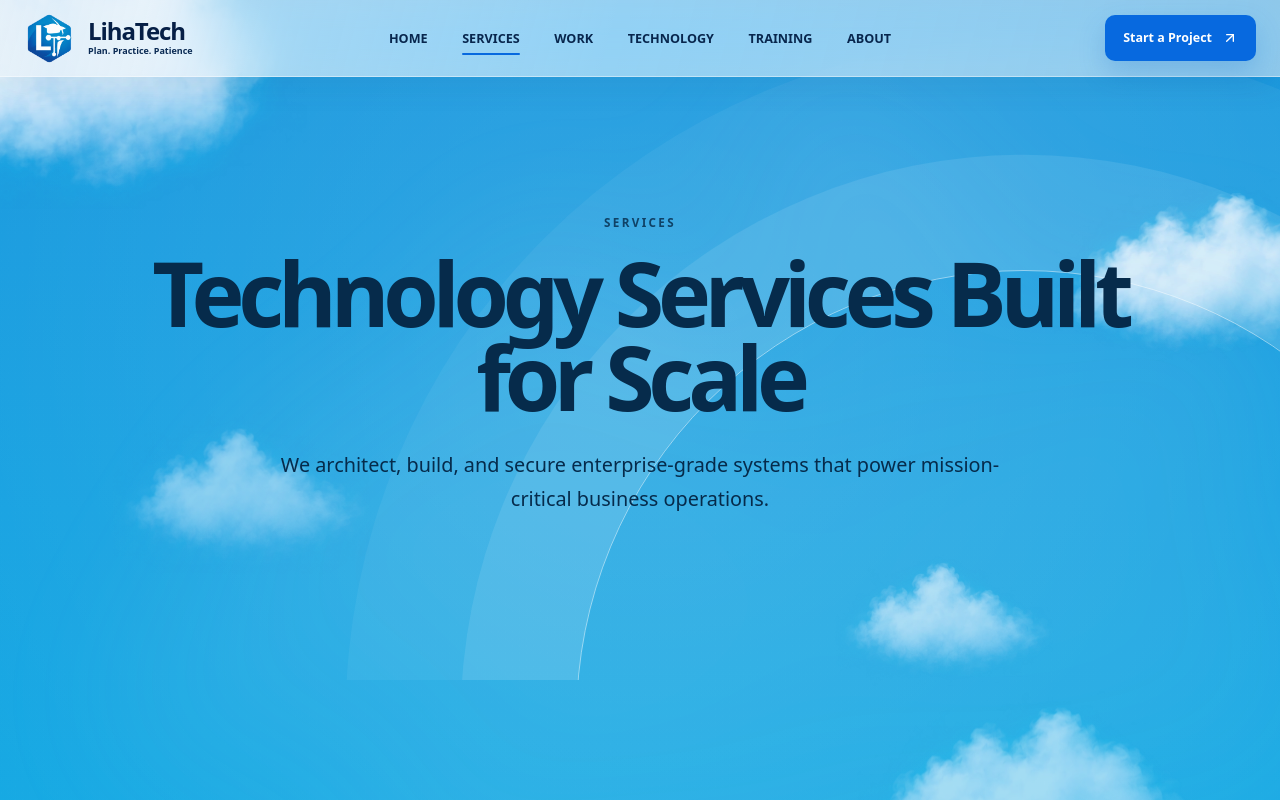
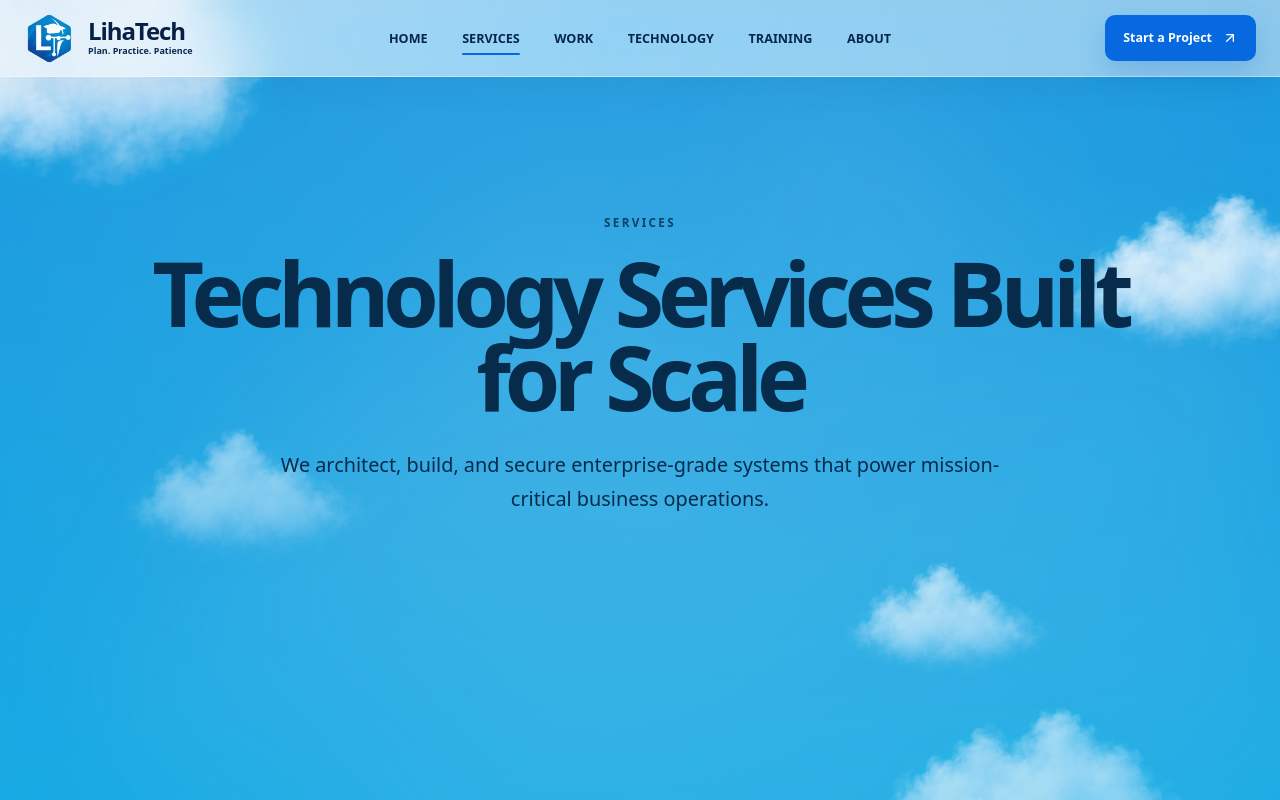
Before and after one commit to Lihatech/TechLiha-Website, a React (Vite) app: page /services in a window 1280 px wide. Shown: the top 800 px of the page. Built offline with nearby package versions, Linux system fonts and the light colour scheme.

Commit message:
style: remove hero circle decorations

```diff
--- a/src/styles/marketing-pages.css
+++ b/src/styles/marketing-pages.css
@@ -21,21 +21,6 @@
   overflow: hidden;
   background: transparent;
   border-bottom: 1px solid rgba(255, 255, 255, 0.5);
-}
-
-.marketing-hero::after {
-  content: "";
-  position: absolute;
-  right: -10vw;
-  bottom: -28vw;
-  width: 62vw;
-  height: 62vw;
-  border: 1px solid rgba(255, 255, 255, 0.34);
-  border-radius: 50%;
-  box-shadow:
-    0 0 0 8vw rgba(255, 255, 255, 0.07),
-    0 0 0 16vw rgba(255, 255, 255, 0.04);
-  pointer-events: none;
 }
 
 .marketing-hero__grid {
--- a/src/styles/service-pages.css
+++ b/src/styles/service-pages.css
@@ -17,22 +17,6 @@
   position: relative;
   overflow: hidden;
   background: transparent;
-}
-
-.service-catalog-hero::after,
-.service-detail__hero::after {
-  content: "";
-  position: absolute;
-  right: -15vw;
-  bottom: -38vw;
-  width: 70vw;
-  height: 70vw;
-  border: 1px solid rgba(255, 255, 255, 0.5);
-  border-radius: 50%;
-  box-shadow:
-    0 0 0 9vw rgba(255, 255, 255, 0.09),
-    0 0 0 18vw rgba(255, 255, 255, 0.05);
-  pointer-events: none;
 }
 
 .service-catalog-hero {
```
